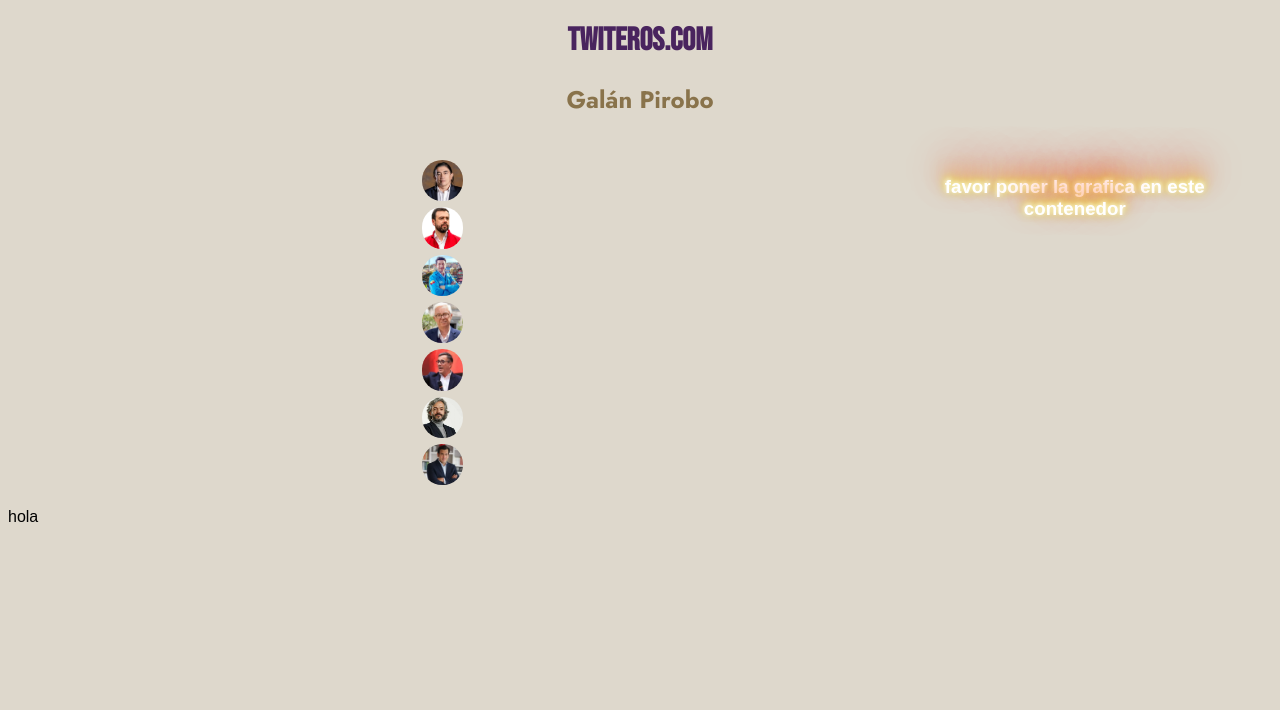
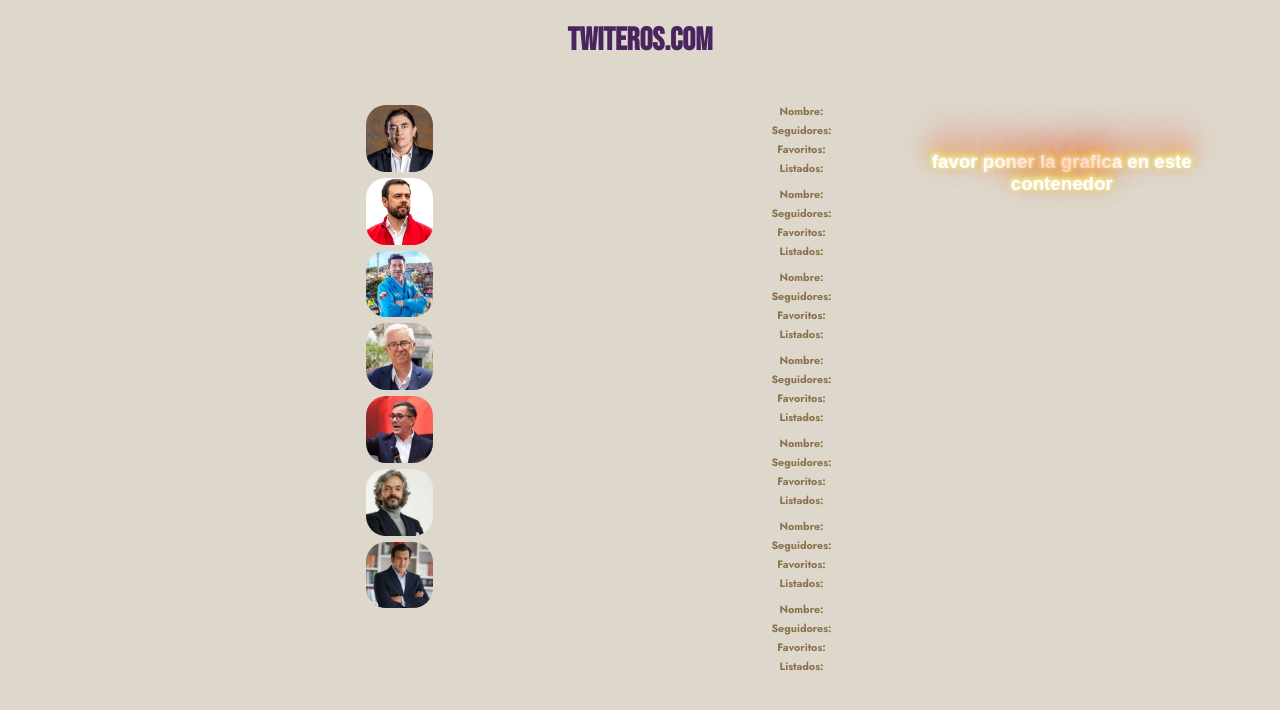
Before and after one commit to JuanMosqueraUD/twiteros.com, a Django app: page / in a window 1280 px wide. Shown: the top 710 px of the page. Run offline with Django 4.2, Linux system fonts and the light colour scheme; data comes from the database, SQL or seed files in the repository; both versions use the stored data as it was after the commit.

Commit message:
Css listo liston
ojalá lo puedan ver

```diff
--- a/datatwitter/static/css/index.css
+++ b/datatwitter/static/css/index.css
@@ -19,20 +19,49 @@ body {
     align-content: space-between;
 }
 
-.containerFotos {
+.info {
     width: flex;
     margin: flex;
+    display: flex;
+    flex-direction: row;
+    justify-content: center;
+    padding: 20px;
+}
+
+.containerFotos {
+    width: fit-content;
+    margin: flex;
     background-color: #DED8CC;
-    padding: 20px;
+    display:inline-flex;
+    flex-direction: column;
+    justify-content: space-between;
+    height: max-content;
+}
+
+.data {
+    width: flex;
+    height: 100%;
+    margin: flex;
+    background-color: #DED8CC;
     display: flex;
     flex-direction: column;
     justify-content: center;
 }
 
+.containerLabels{
+    width: flex;
+    margin: flex;
+    display: flex;
+    justify-content: center;
+    flex-direction: column;
+    margin-bottom: 7px;
+}
+
+
 .containerGrafica{
     width: flex;
     margin: flex;
-    padding: 20px;
+    padding: 50px;
     display: flex;
 }
 
@@ -43,10 +72,12 @@ h1 {
     text-align: center;
 }
 
-h2 {
+h6 {
     font-family: 'Jost';
     color: #89734B;
     text-align: center;
+    margin-top: 2px;
+    margin-bottom: 2px;
 }
 
 h3 {
@@ -55,6 +86,7 @@ h3 {
     text-align: center;
 }
 
+
 .candidato {
     align-self: left;
     display: block;
@@ -62,6 +94,6 @@ h3 {
     margin-right: auto;
     margin-top: 3px;
     margin-bottom: 3px;
-    width: 5%; /* reduce the size to 60% to make it 40% smaller */
+    width: 9%; /* reduce the size to 60% to make it 40% smaller */
     border-radius: 20px;
 }
--- a/playround/templates/index.html
+++ b/playround/templates/index.html
@@ -9,7 +9,6 @@
 </head>
 <body>
     <h1>twiteros.com</h1>
-    <h2>Galán Pirobo</h2>
 
     <div class="fondo">
         <div class="info">
@@ -25,7 +24,48 @@
                 {% endblock content %}
             </div>
             <div class="data">
-                hola
+                <div class="containerLabels" id="bolivar">
+                    <h6>Nombre:</h6>
+                    <h6>Seguidores:</h6>
+                    <h6>Favoritos:</h6>
+                    <h6>Listados:</h6>
+                </div>
+                <div class="containerLabels" id="galan">
+                    <h6>Nombre:</h6>
+                    <h6>Seguidores:</h6>
+                    <h6>Favoritos:</h6>
+                    <h6>Listados:</h6>
+                </div>
+                <div class="containerLabels" id="molano">
+                    <h6>Nombre:</h6>
+                    <h6>Seguidores:</h6>
+                    <h6>Favoritos:</h6>
+                    <h6>Listados:</h6>
+                </div>
+                <div class="containerLabels" id="robledo">
+                    <h6>Nombre:</h6>
+                    <h6>Seguidores:</h6>
+                    <h6>Favoritos:</h6>
+                    <h6>Listados:</h6>
+                </div>
+                <div class="containerLabels" id="vargas">
+                    <h6>Nombre:</h6>
+                    <h6>Seguidores:</h6>
+                    <h6>Favoritos:</h6>
+                    <h6>Listados:</h6>
+                </div>
+                <div class="containerLabels" id="oviedo">
+                    <h6>Nombre:</h6>
+                    <h6>Seguidores:</h6>
+                    <h6>Favoritos:</h6>
+                    <h6>Listados:</h6>
+                </div>
+                <div class="containerLabels" id="lara">
+                    <h6>Nombre:</h6>
+                    <h6>Seguidores:</h6>
+                    <h6>Favoritos:</h6>
+                    <h6>Listados:</h6>
+                </div>
             </div>
         </div>
         <div class="containerGrafica">
```
Also changed, not shown: db.sqlite3.
